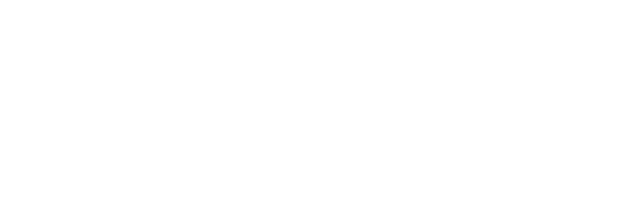
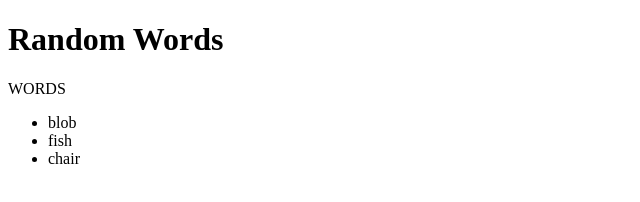
Before and after one commit to AnnabelleVdM/annabellevdm.github.io, a plain HTML site: page index.html in a window 1280 px wide. Shown: the whole page, without its empty margins (0-640 px from the left). Drawn offline with Linux system fonts and the light colour scheme.

Commit message:
Add files via upload

```diff
--- a/index.html
+++ b/index.html
@@ -1,10 +1,16 @@
 <!doctype html>
 <html>
 <head>
-
+<title>Random Stuff!!!</title>
 </head>
 <body>
-
+	<h1>Random Words</h1>
+	<p>WORDS</p>
+	<ul>
+		<li>blob</li>
+		<li>fish</li>
+		<li>chair</li>
+	</ul>
 
 </body>
 </html>
```
